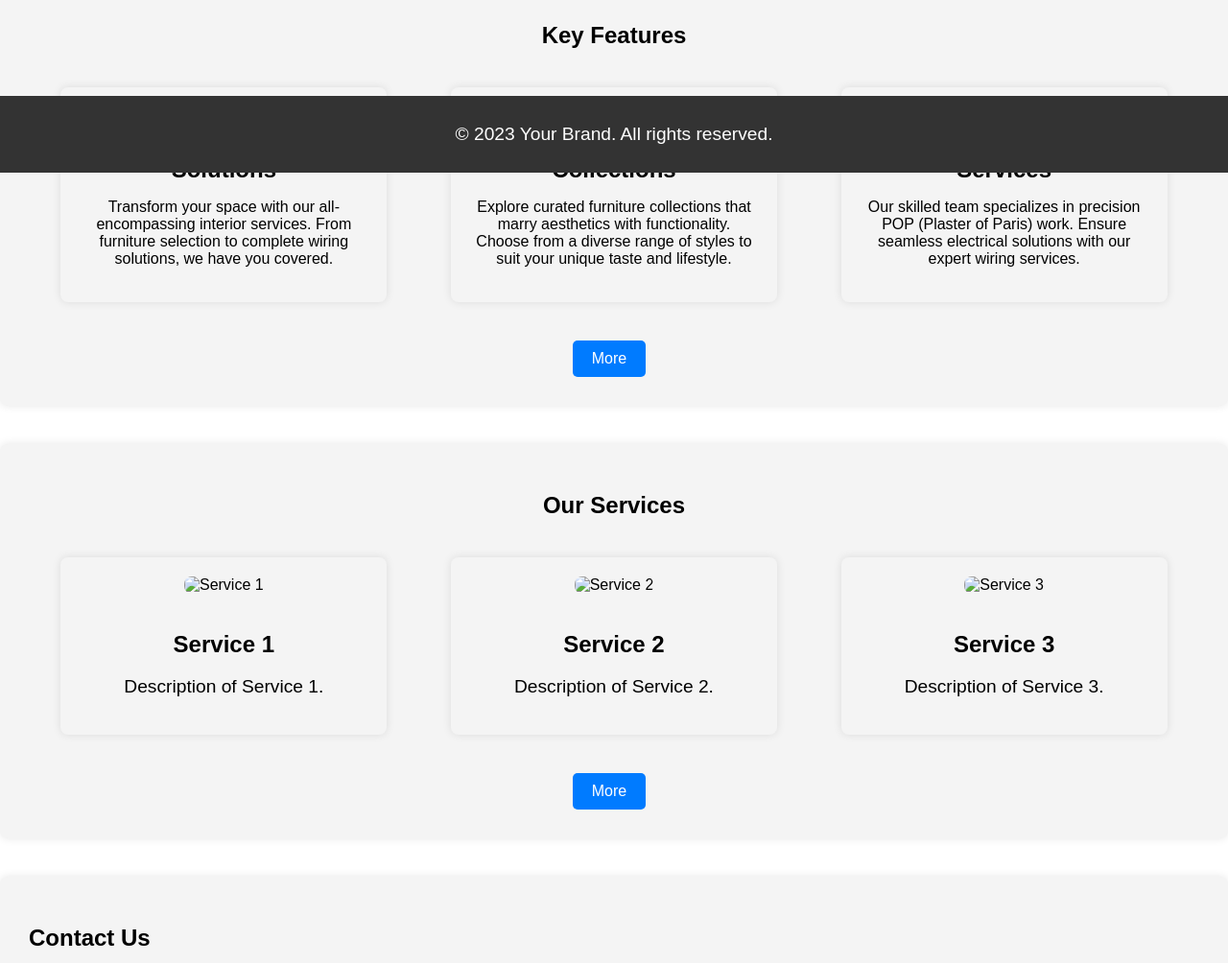
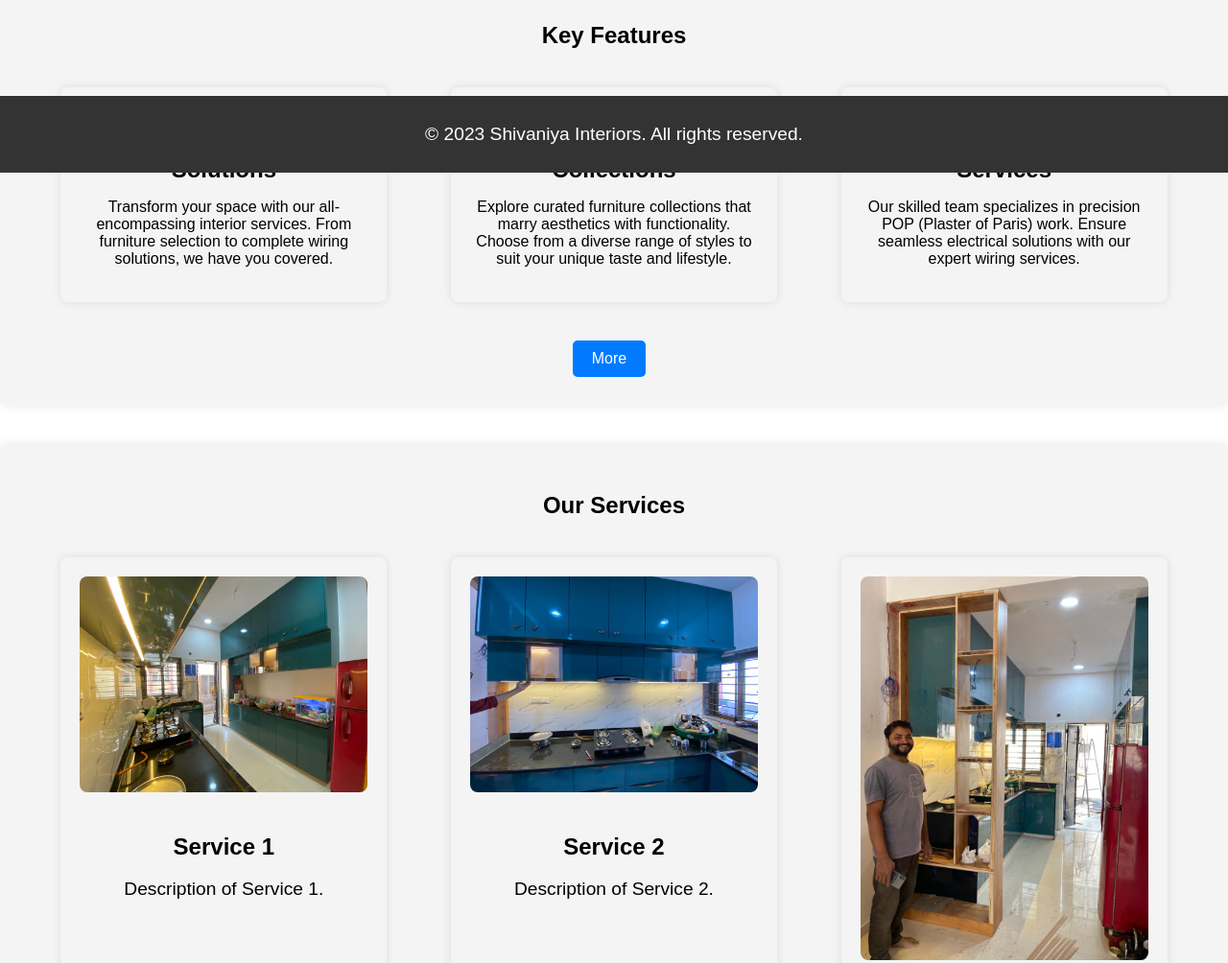
Before and after one commit to Shaliesh1409/shivanyainteriors, a plain HTML site: page index.html in a window 1280 px wide. Shown: the part 620-1624 px from the top of the page at 96% size. Drawn offline with Linux system fonts and the light colour scheme.

Commit message:
photos added

```diff
--- a/index.html
+++ b/index.html
@@ -107,47 +107,47 @@
             <h2>Our Services</h2>
             <div class="services-cards">
                 <div class="service-card">
-                    <img src="service1.jpg" alt="Service 1">
+                    <img src="service1.jpeg" alt="Service 1">
                     <h3>Service 1</h3>
                     <p>Description of Service 1.</p>
                 </div>
                 <div class="service-card">
-                    <img src="service2.jpg" alt="Service 2">
+                    <img src="service2.jpeg" alt="Service 2">
                     <h3>Service 2</h3>
                     <p>Description of Service 2.</p>
                 </div>
                 <div class="service-card">
-                    <img src="service3.jpg" alt="Service 3">
+                    <img src="service3.jpeg" alt="Service 3">
                     <h3>Service 3</h3>
                     <p>Description of Service 3.</p>
                 </div>
                 <div class="service-card">
-                    <img src="service3.jpg" alt="Service 4">
+                    <img src="service4.jpeg" alt="Service 4">
                     <h3>Service 4</h3>
                     <p>Description of Service 4.</p>
                 </div>
                 <div class="service-card">
-                    <img src="service3.jpg" alt="Service 5">
+                    <img src="service5.jpeg" alt="Service 5">
                     <h3>Service 5</h3>
                     <p>Description of Service 5.</p>
                 </div>
                 <div class="service-card">
-                    <img src="service3.jpg" alt="Service 6">
+                    <img src="service6.jpeg" alt="Service 6">
                     <h3>Service 6</h3>
                     <p>Description of Service 6.</p>
                 </div>
                 <div class="service-card">
-                    <img src="service3.jpg" alt="Service 7">
+                    <img src="service7.jpeg" alt="Service 7">
                     <h3>Service 7</h3>
                     <p>Description of Service 7.</p>
                 </div>
                 <div class="service-card">
-                    <img src="service3.jpg" alt="Service 8">
+                    <img src="service8.jpeg" alt="Service 8">
                     <h3>Service 8</h3>
                     <p>Description of Service 8.</p>
                 </div>
                 <div class="service-card">
-                    <img src="service3.jpg" alt="Service 9">
+                    <img src="service9.jpeg" alt="Service 9">
                     <h3>Service 9</h3>
                     <p>Description of Service 9.</p>
                 </div>
@@ -182,7 +182,7 @@
     </section>
 
     <footer>
-        <p>&copy; 2023 Your Brand. All rights reserved.</p>
+        <p>&copy; 2023 Shivaniya Interiors. All rights reserved.</p>
     </footer>
 </body>
 
--- a/styles.css
+++ b/styles.css
@@ -30,7 +30,7 @@ header, section, footer {
 }
 
 header {
-    background: linear-gradient(rgba(0, 0, 0, 0.5), rgba(0, 0, 0, 0.5)), url('hero-image.jpg');
+     background:#fd024f;   /*linear-gradient(rgba(0, 0, 0, 0.5), rgba(0, 0, 0, 0.5)), url('hero-image.jpg'); */
     background-size: cover;
     background-position: center;
     color: #fff;
@@ -191,6 +191,7 @@ footer {
 
 .social-icon img {
     width: 30px; /* Adjust the size as needed */
+    height: 30px;
 }
 /* .insta{
     width: 400px;
```
Also changed, not shown: instagram.png, service1.jpeg (added), service2.jpeg (added), service3.jpeg (added), service4.jpeg (added), service5.jpeg (added), service6.jpeg (added), service7.jpeg (added), service8.jpeg (added).
